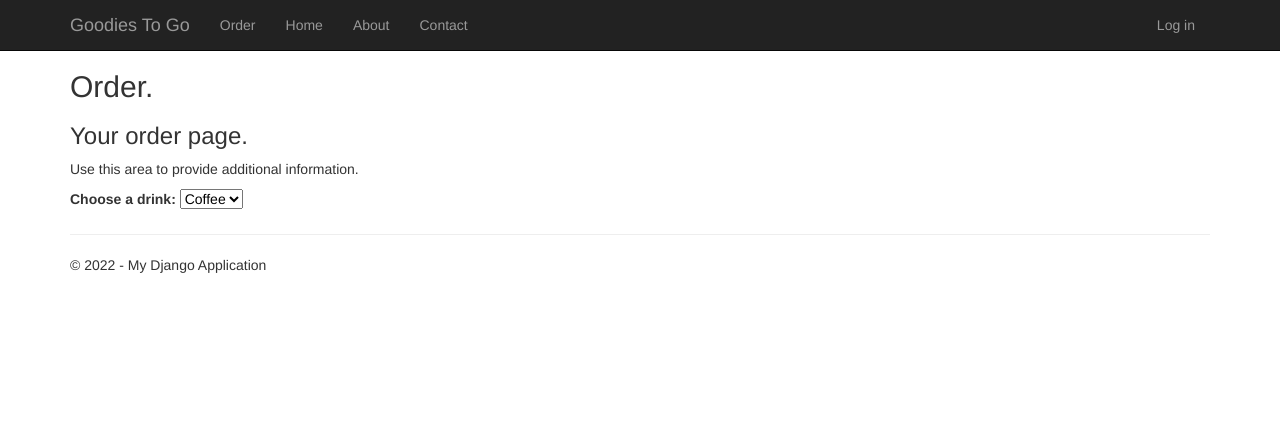
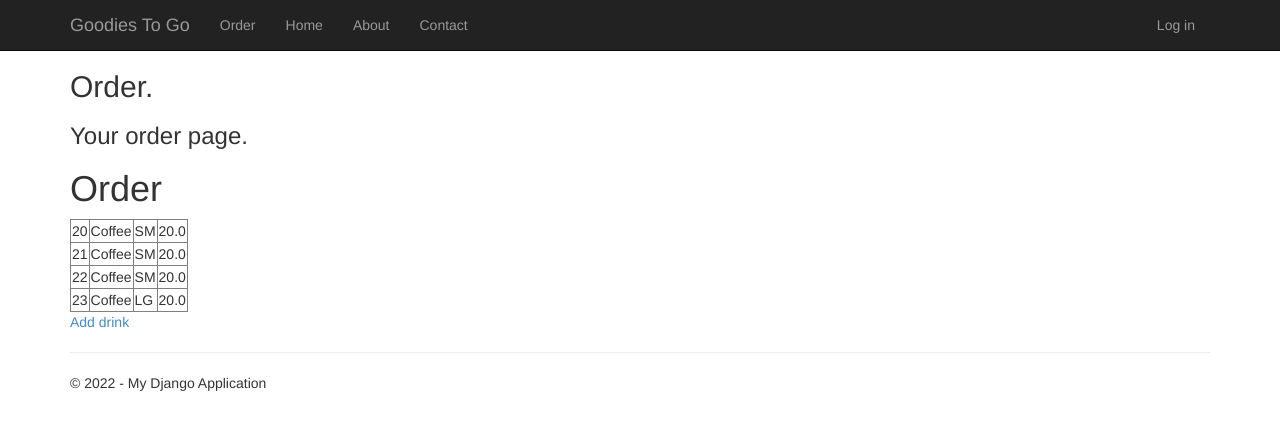
Before and after one commit to leldenor/G2G_Django, a Django app: page /order/ in a window 1280 px wide. Shown: the top 430 px of the page. Run offline with Django 3.2, Linux system fonts and the light colour scheme; data comes from the database, SQL or seed files in the repository; both versions use the stored data as it was after the commit; some libraries are stand-ins or nearby versions.

Commit message:
Order and add element to order

```diff
--- a/G2G_Django/G2G_Django/urls.py
+++ b/G2G_Django/G2G_Django/urls.py
@@ -14,6 +14,8 @@ urlpatterns = [
     path('contact/', views.contact, name='contact'),
     path('about/', views.about, name='about'),
     path('order/', views.order, name='order'),
+    path('order/add/', views.add, name='add'),
+    path('order/add/addrecord/', views.addrecord, name='addrecord'),
     path('login/',
          LoginView.as_view
          (
--- a/G2G_Django/app/models.py
+++ b/G2G_Django/app/models.py
@@ -82,11 +82,6 @@ class OrderItem(models.Model):
         return self.get_total_item_price()
 
 
-
-
-
-
-
 def userprofile_receiver(sender, instance, created, *args, **kwargs):
     if created:
         userprofile = UserProfile.objects.create(user=instance)
--- a/G2G_Django/app/templates/app/order.html
+++ b/G2G_Django/app/templates/app/order.html
@@ -4,16 +4,23 @@
 
 <h2>{{ title }}.</h2>
 <h3>{{ message }}</h3>
-<p>Use this area to provide additional information.</p>
 
-<form>
-    <label for="drink-names">Choose a drink:</label>
-    <select name="drink-names" id="drink-names">
-        {% for x in drinks %}
-        <option value={{x.title}}>{{x.title}}</option>
-        {% endfor %}
-    </select>
-</form>
+<h1>Order</h1>
+
+<table border="1">
+    {% for x in drinks %}
+    <tr>
+        <td>{{ x.id }}</td>
+        <td>{{ x.title }}</td>
+        <td>{{ x.size }}</td>
+        <td>{{ x.price }}</td>
+    </tr>
+    {% endfor %}
+</table>
+
+<p>
+    <a href="add/">Add drink</a>
+</p>
 
 
 
--- a/G2G_Django/app/views.py
+++ b/G2G_Django/app/views.py
@@ -5,6 +5,9 @@ Definition of views.
 from datetime import datetime
 from django.shortcuts import render
 from django.http import HttpRequest
+from django.template.loader import get_template
+from django.http import HttpResponseRedirect
+from django.urls import reverse
 
 from django.conf import settings
 from django.contrib import messages
@@ -59,12 +62,6 @@ def about(request):
         }
     )
 
-drink = Item(title='Coffee',price=20.00,size='DF', category='D')
-drink = Item(title='Juice',price=10.00,size='DF', category='D')
-drink = Item(title='Tea',price=15.00,size='DF', category='D')
-drink.save()
-drink.id
-
 def order(request):
     """Renders the main app page."""
     assert isinstance(request, HttpRequest)
@@ -75,10 +72,27 @@ def order(request):
             'title':'Order',
             'message':'Your order page.',
             'year':datetime.now().year,
-            'drinks': Item.objects.filter(category='D'),
+            'drinks': Item.objects.all()
+        }
+    )
+def add(request):
+    assert isinstance(request, HttpRequest)
+    return render(
+        request,
+        'app/add.html',
+        {
+            'title':'Add drink',
+            'message':'Order a drink.',
+            'year':datetime.now().year
         }
     )
 
+def addrecord(request):
+  x = request.POST['drink']
+  y = request.POST['size']
+  drink = Item(title=x,price=20.00,size=y, category='D')
+  drink.save()
+  return HttpResponseRedirect(reverse('order'))
 
 def products(request):
     context = {
```
Also changed, not shown: G2G_Django/app/templates/app/add.html (added, +29 -0 lines), G2G_Django/db.sqlite3, 1 other file.
